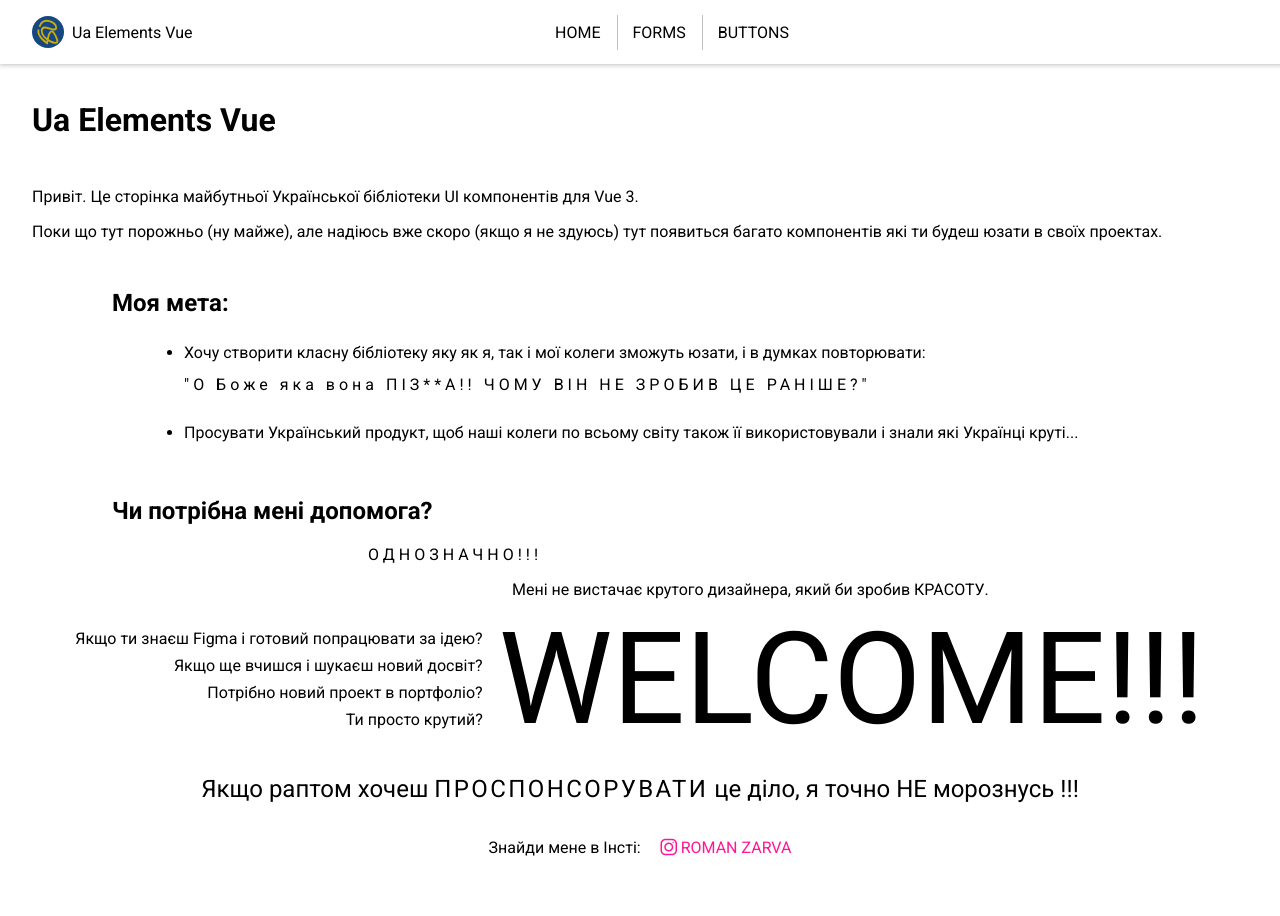
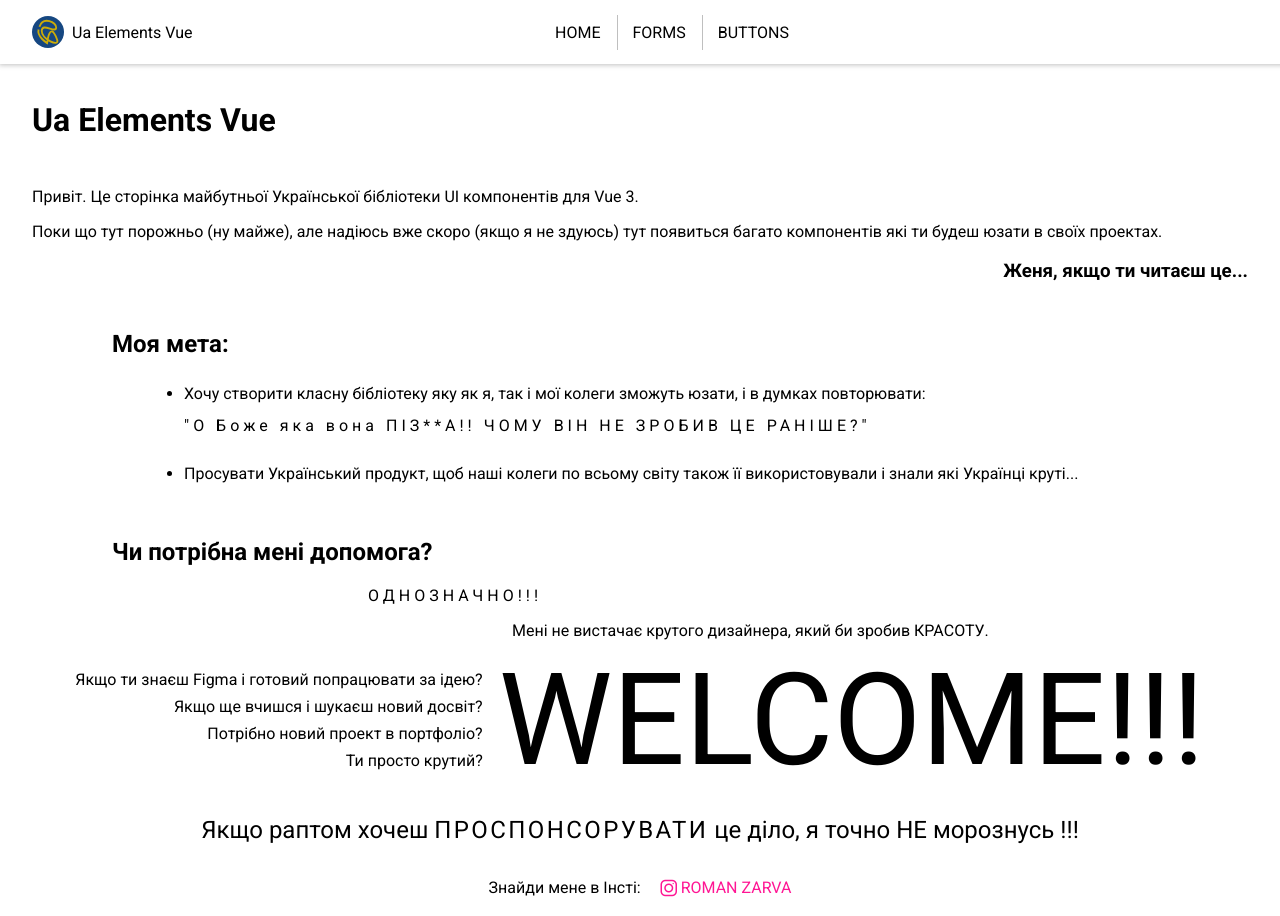
Before and after one commit to zarva6596/ua-elements-vue, a Vue app: page / in a window 1280 px wide. Before the commit the page ends 875 px from the top, so only its background shows below. Built offline with nearby package versions, Linux system fonts and the light colour scheme.

Commit message:
added small fix

```diff
--- a/src/views/home/index.vue
+++ b/src/views/home/index.vue
@@ -5,6 +5,8 @@
     <p>Привіт. Це сторінка майбутньої Української бібліотеки UI компонентів для Vue 3.</p>
 
     <p>Поки що тут порожньо (ну майже), але надіюсь вже скоро (якщо я не здуюсь) тут появиться багато компонентів які ти будеш юзати в своїх проектах.</p>
+
+    <h3><span>Женя, якщо ти читаєш це... </span></h3>
 
     <h2 class="p-home__sub-heading">Моя мета:</h2>
 
@@ -51,6 +53,41 @@
 
 <style lang="scss">
 .p-home {
+  h3 {
+    text-align: right;
+    position: relative;
+    cursor: pointer;
+
+    span {
+      transform-origin: center right;
+      display: block;
+      transition: all .2s;
+    }
+
+    &::before {
+      content: 'КРАСАВЧИК!!!';
+      color: red;
+      position: absolute;
+      right: 0;
+      top: 0;
+      opacity: 0;
+      transform: scale(.5);
+      transform-origin: right center;
+      transition: all .7s;
+    }
+
+    &:hover {
+      span {
+        transform: translateX(-150px) scale(.5);
+      }
+
+      &::before {
+        opacity: 1;
+        transform: scale(1);
+      }
+    }
+  }
+
   &__heading {
     margin-bottom: 3rem;
   }
```
